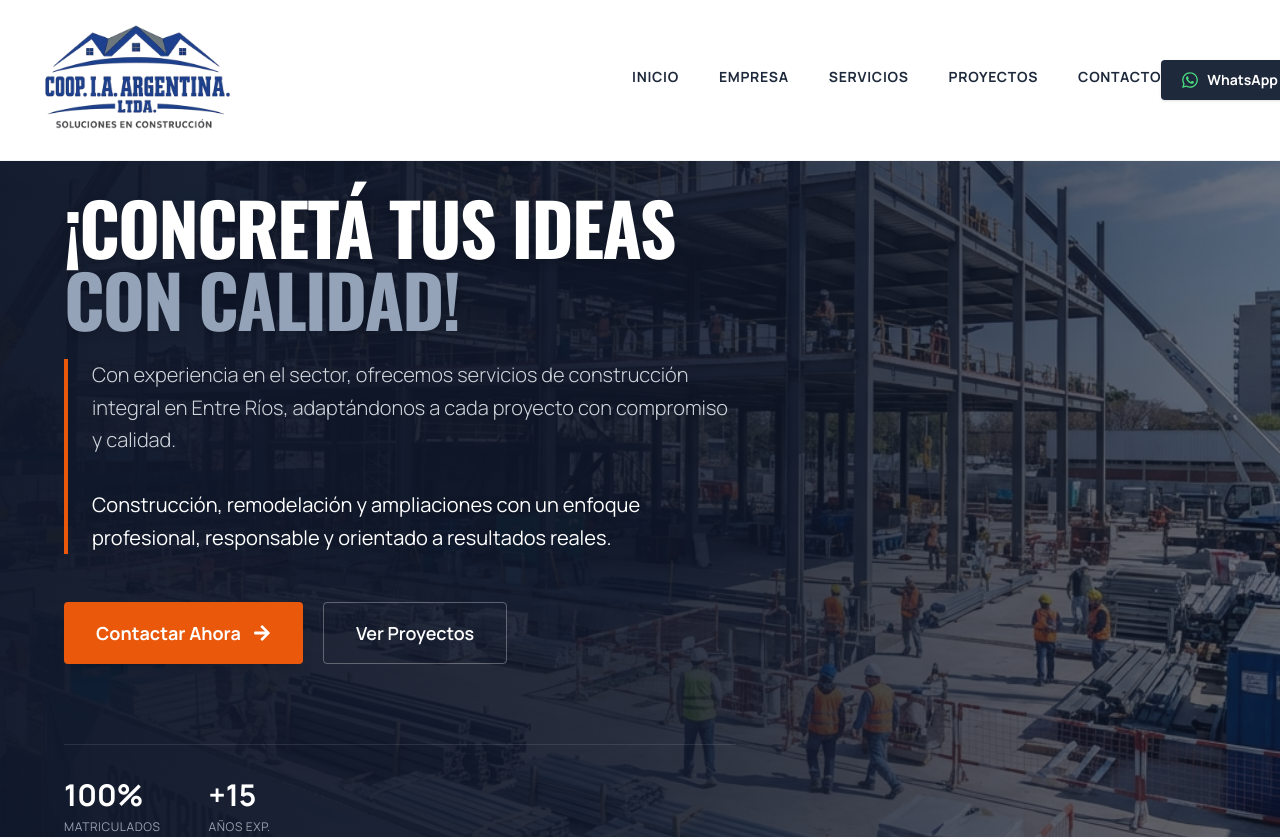
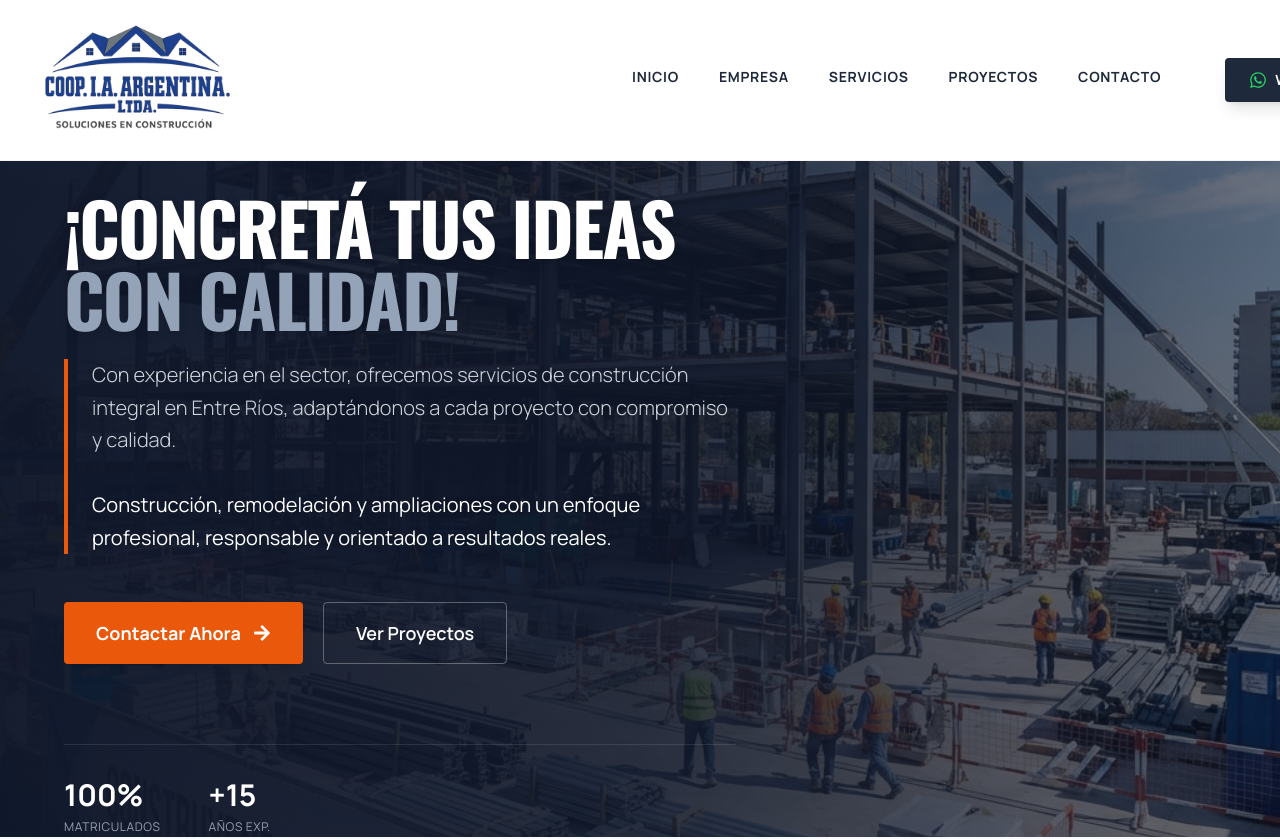
Before and after one commit to mylnzon58/constructora-la-argentina, a Next.js app: page / in a window 1280 px wide. Shown: the top 839 px of the page. Built offline with nearby package versions, Linux system fonts and the light colour scheme.

Commit message:
fix(ui): Mejora espaciado entre nav y botón whatsapp

```diff
--- a/components/Navbar.js
+++ b/components/Navbar.js
@@ -46,8 +46,9 @@ const Navbar = () => {
                         </a>
                     </div>
 
-                    {/* MENÚ ESCRITORIO */}
-                    <nav className="hidden lg:flex items-center gap-8 xl:gap-10">
+                    {/* MENÚ Y BOTÓN DERECHA */}
+                    <div className="hidden lg:flex items-center gap-10 xl:gap-16">
+                        <nav className="flex items-center gap-8 xl:gap-10">
                             {navLinks.map((link) => (
                                 <a
                                     key={link.href}
@@ -59,15 +60,14 @@ const Navbar = () => {
                             ))}
                         </nav>
 
-                    {/* BOTONES DE CONTACTO */}
-                    <div className="hidden lg:flex items-center gap-4">
+                        {/* BOTÓN DE WHATSAPP */}
                         <a
                             href="https://wa.me/543455456696"
                             target="_blank"
                             rel="noopener noreferrer"
-                            className="px-5 py-2.5 bg-[#1e293b] hover:bg-[#0f172a] text-white font-bold rounded text-sm flex items-center gap-2 transition-all shadow-sm"
+                            className="px-6 py-3 bg-[#1e293b] hover:bg-[#0f172a] text-white font-bold rounded-sm text-sm flex items-center gap-2 transition-all shadow-lg hover:shadow-xl"
                         >
-                            <FaWhatsapp className="text-lg text-[#4ade80]" />
+                            <FaWhatsapp className="text-lg text-[#25D366]" />
                             WhatsApp
                         </a>
                     </div>
```
Lines whose indentation alone changed are shown as unchanged.
